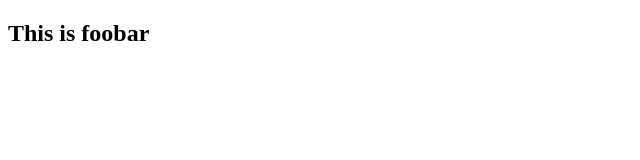
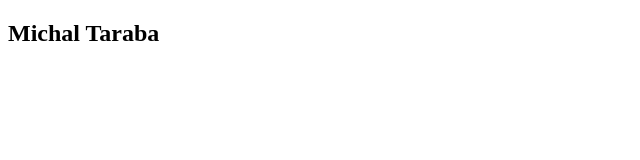
Before and after one commit to MichalMT/foobar, a plain HTML site: page index.html in a window 1280 px wide. Shown: the full height of the page, 0-640 px from the left. Drawn offline with Linux system fonts and the light colour scheme.

Commit message:
update h2 with my name

```diff
--- a/index.html
+++ b/index.html
@@ -5,6 +5,6 @@
         <title>I'm committed</title>
     </head>
     <body>
-        <h2>This is foobar</h2>
+        <h2>Michal Taraba</h2>
     </body>
 </html>
```
